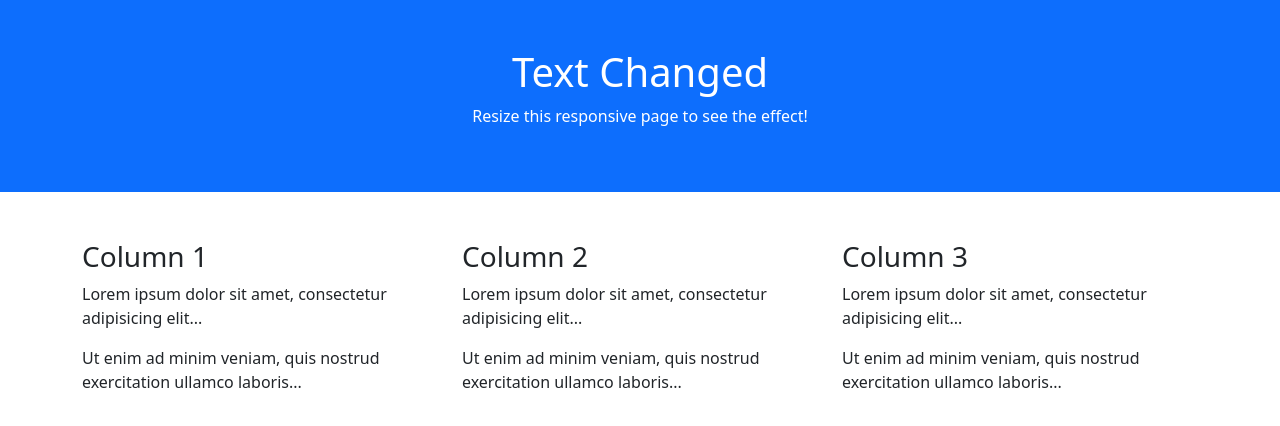
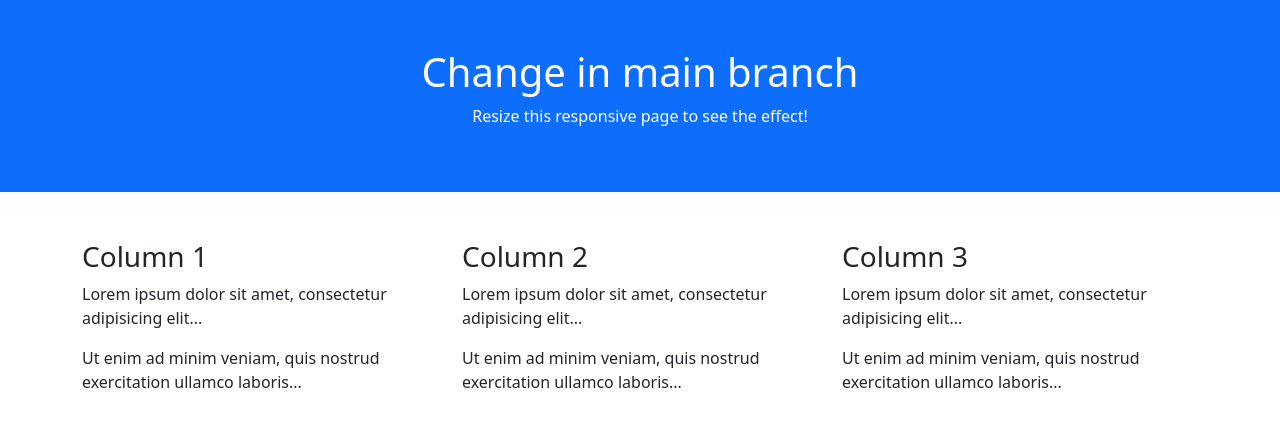
Before and after one commit to azimy-hamid/firstDayIod, a plain HTML site: page index.html in a window 1280 px wide. Drawn offline with nearby package versions, Linux system fonts and the light colour scheme.

Commit message:
Created conflict in main branch

```diff
--- a/index.html
+++ b/index.html
@@ -12,7 +12,7 @@
   </head>
   <body>
     <div class="container-fluid p-5 bg-primary text-white text-center">
-      <h1>Text Changed</h1>
+      <h1>Change in main branch</h1>
       <p>Resize this responsive page to see the effect!</p>
     </div>
 
```
